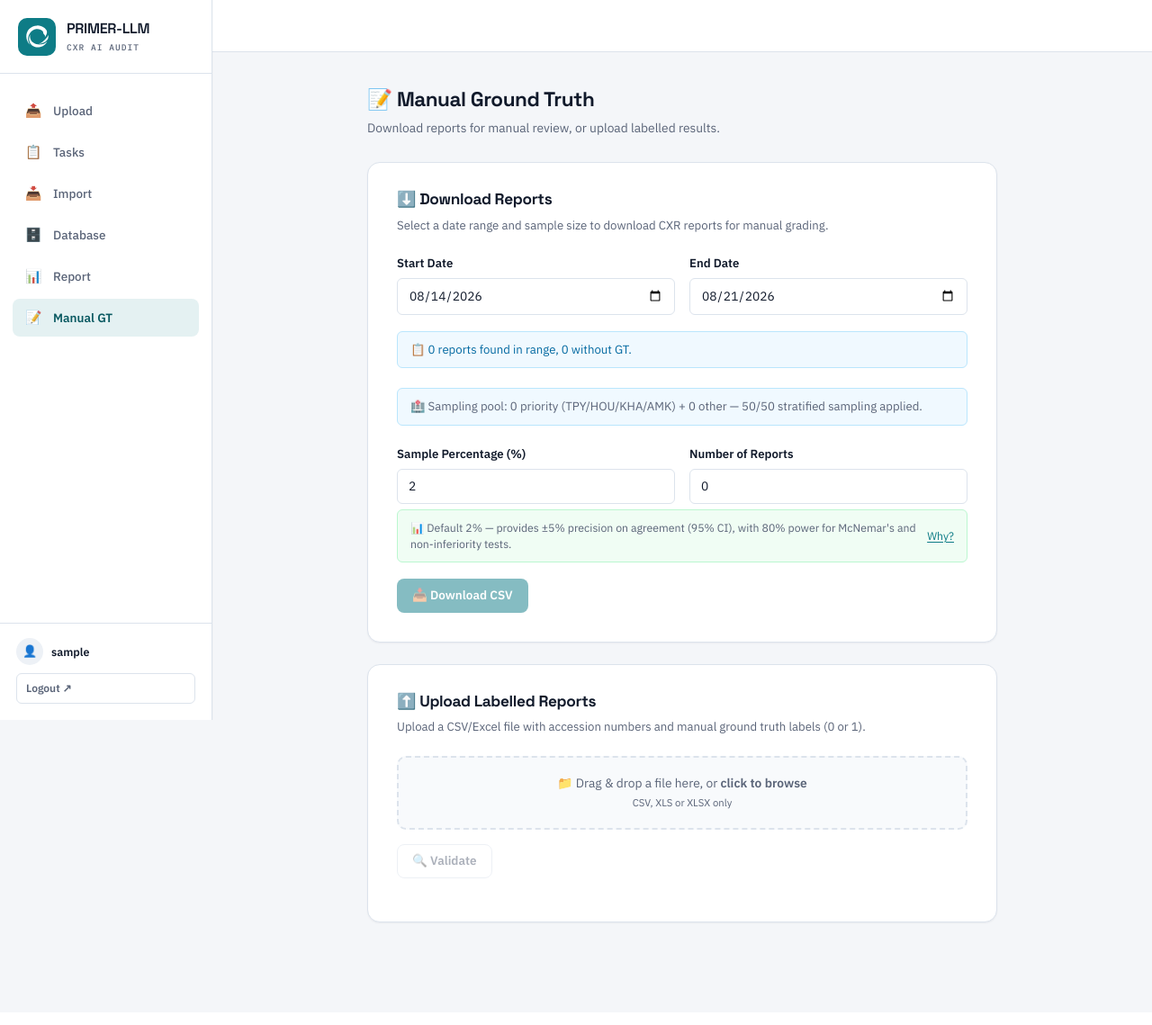
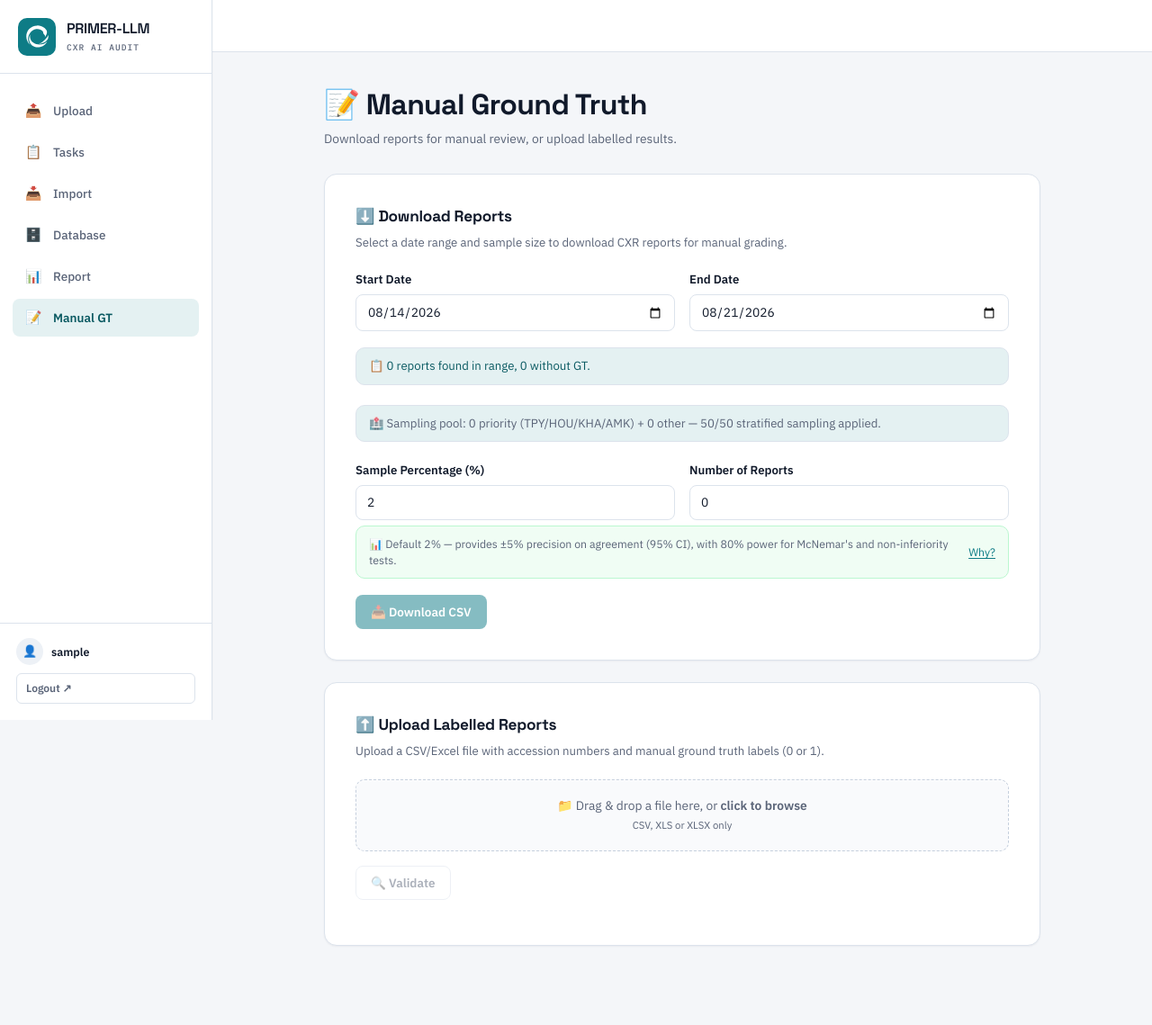
Before and after one commit to covie154/cxr-audit-site, a Django app: page /gt/ in a window 1280 px wide. Shown: the whole page at 90% size. Before the commit the page ends 1027 px from the top, so only its background shows below. Run offline with Django 5.2, Linux system fonts and the light colour scheme; the visitor is signed in with stand-in values (Sample User, id 1); data that the repository does not hold is empty.

Commit message:
feat: restyle PRIMER audit reporting workflows

```diff
--- a/django-app/gt/static/gt/gt.css
+++ b/django-app/gt/static/gt/gt.css
@@ -1,12 +1,12 @@
 /* ══════════ Page layout ══════════ */
 .gt-page {
-    max-width: 740px;
-    margin: 36px auto;
-    padding: 0 20px 40px;
+    max-width: 860px;
+    margin: 0 auto;
+    padding: 34px clamp(16px, 3vw, 32px) 64px;
 }
 
 .page-title {
-    font-size: 1.5em;
+    font-size: clamp(1.55rem, 2.5vw, 2rem);
     font-weight: 700;
     margin-bottom: 4px;
 }
@@ -18,7 +18,7 @@
 
 /* ══════════ Cards ══════════ */
 .gt-card {
-    padding: 28px 32px 32px;
+    padding: clamp(22px, 4vw, 34px);
     margin-bottom: 24px;
 }
 
@@ -54,7 +54,7 @@
 .form-group input {
     padding: 8px 12px;
     border: 1px solid var(--c-border);
-    border-radius: 6px;
+    border-radius: 8px;
     font-size: .92em;
     font-family: inherit;
     color: var(--c-text);
@@ -77,23 +77,23 @@
     align-items: center;
     gap: 8px;
     padding: 10px 14px;
-    background: #f0f9ff;
-    border: 1px solid #bae6fd;
-    border-radius: 6px;
+    background: var(--c-primary-soft);
+    border: 1px solid var(--c-border);
+    border-radius: 8px;
     font-size: .88em;
-    color: #0369a1;
+    color: var(--c-primary-dark);
     margin-bottom: 22px;
     min-height: 40px;
 }
 .report-info.loading {
     color: var(--c-text-muted);
-    background: #f8fafc;
+    background: var(--c-surface-subtle);
     border-color: var(--c-border);
 }
 .report-info.error {
     color: var(--c-danger);
-    background: #fef2f2;
-    border-color: #fecaca;
+    background: var(--c-danger-soft);
+    border-color: rgba(197, 48, 59, .24);
 }
 
 /* ══════════ Actions ══════════ */
@@ -107,9 +107,9 @@
 .file-drop {
     width: 100%;
     padding: 18px;
-    border: 2px dashed var(--c-border);
+    border: 1.5px dashed var(--c-border-strong);
     border-radius: var(--radius);
-    background: #f8fafc;
+    background: var(--c-surface-subtle);
     cursor: pointer;
     text-align: center;
     font-size: .92em;
@@ -219,3 +219,31 @@
     .gt-page { padding: 0 12px 32px; }
     .gt-card { padding: 20px; }
 }
+
+.gt-card {
+    box-shadow: var(--shadow-sm);
+}
+.gt-card h2 {
+    font-family: var(--font-display);
+    letter-spacing: -.015em;
+}
+.report-info,
+.validation-msg,
+.result-panel {
+    border-radius: var(--radius);
+}
+.file-drop {
+    box-shadow: inset 0 1px 0 rgba(255,255,255,.7);
+}
+.file-drop:hover,
+.file-drop.dragover {
+    box-shadow: 0 0 0 3px rgba(14,124,134,.1);
+}
+.form-group input[type="number"],
+.form-group input[type="date"] {
+    font-variant-numeric: tabular-nums;
+}
+@media (max-width: 600px) {
+    .gt-page { padding: 22px 12px 40px; }
+    .action-row { align-items: stretch; flex-direction: column; }
+}
```
Also changed, not shown: other parts of django-app/gt/static/gt/gt.css (+16 -16 lines), django-app/report/static/report/report.css (+86 -31 lines).
